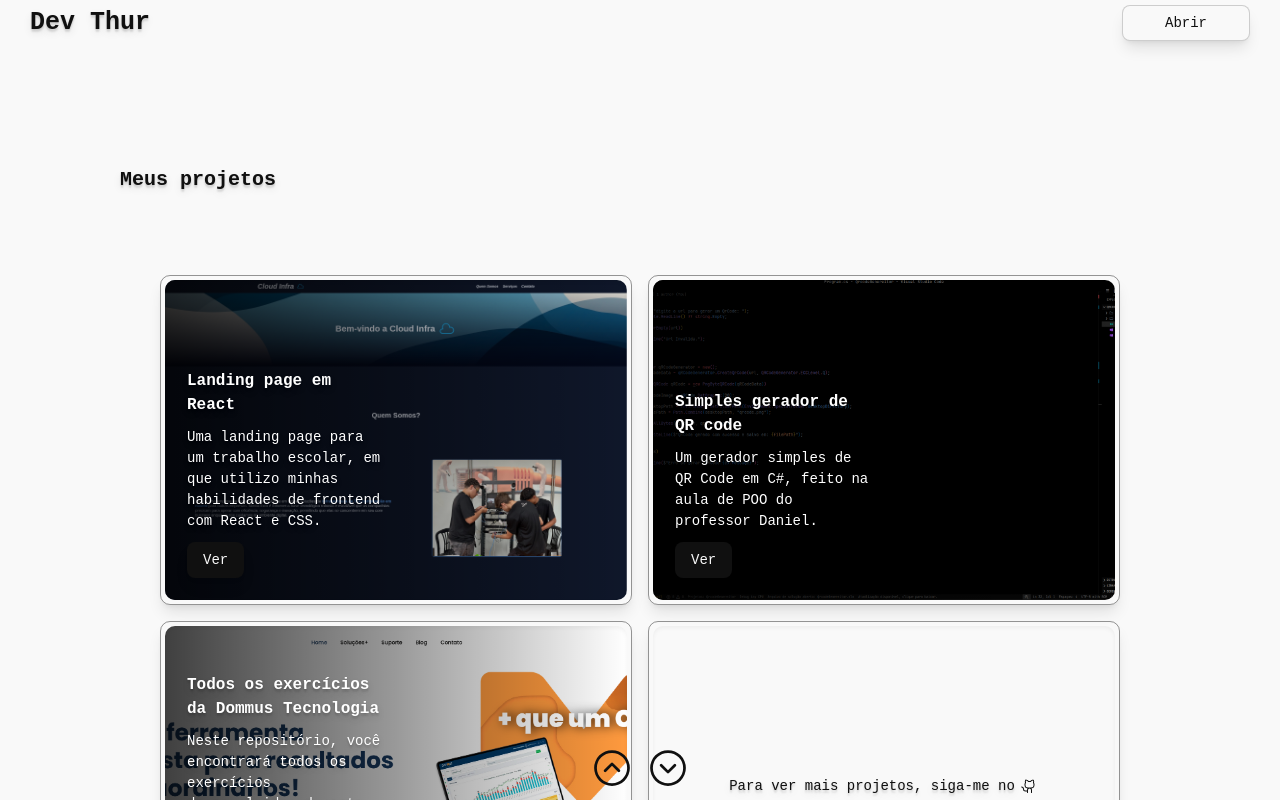
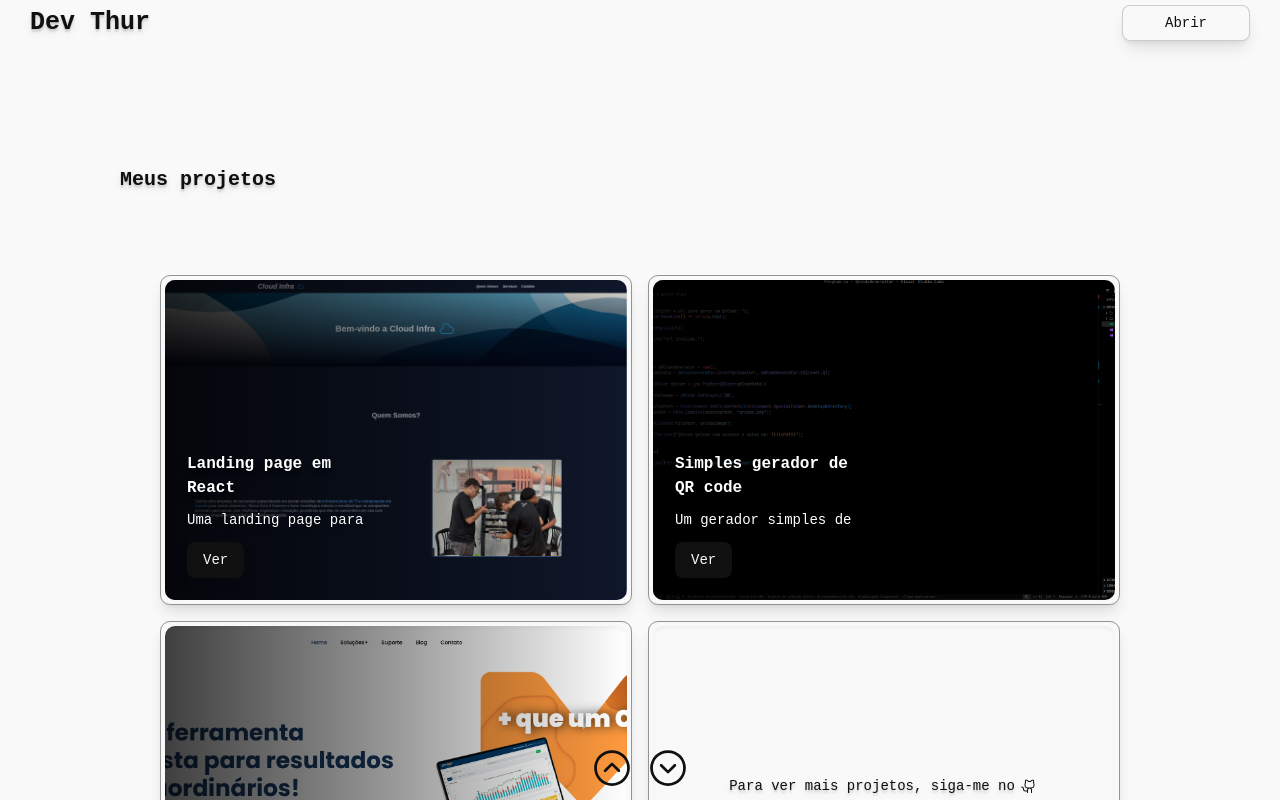
Before and after one commit to oficialThur/portfolio, a React (Vite) app: page /projetos in a window 1280 px wide. Shown: the top 800 px of the page. Built offline with nearby package versions, Linux system fonts and the light colour scheme; no server answers.

Commit message:
card projetos

```diff
--- a/src/router/Projects.tsx
+++ b/src/router/Projects.tsx
@@ -46,10 +46,10 @@ const Projects = () => {
                 style={{ backgroundImage: `url(${project.background})` }}
               >
                 <div className="absolute inset-0 bg-linear-to-r from-black/75 via-black/40 to-transparent" />
-                <div className="relative z-10 w-[50%] max-w-[50%] p-3 text-white">
+                <div className="relative z-10 w-[50%] max-w-[50%] h-1/2 max-h-1/2 p-3 text-white flex flex-col overflow-hidden">
                   <h3 className="text-shadow-lg text-shadow-black-100">{project.title}</h3>
-                  <p className="py-2.5 text-shadow-lg">{project.description}</p>
-                  <Link to={project.link}>
+                  <p className="py-2.5 text-shadow-lg overflow-y-auto grow pr-1">{project.description}</p>
+                  <Link to={project.link} className="mt-2 shrink-0">
                     <Button className="shadow-lg shadow-black-100">
                       Ver
                     </Button>
```
